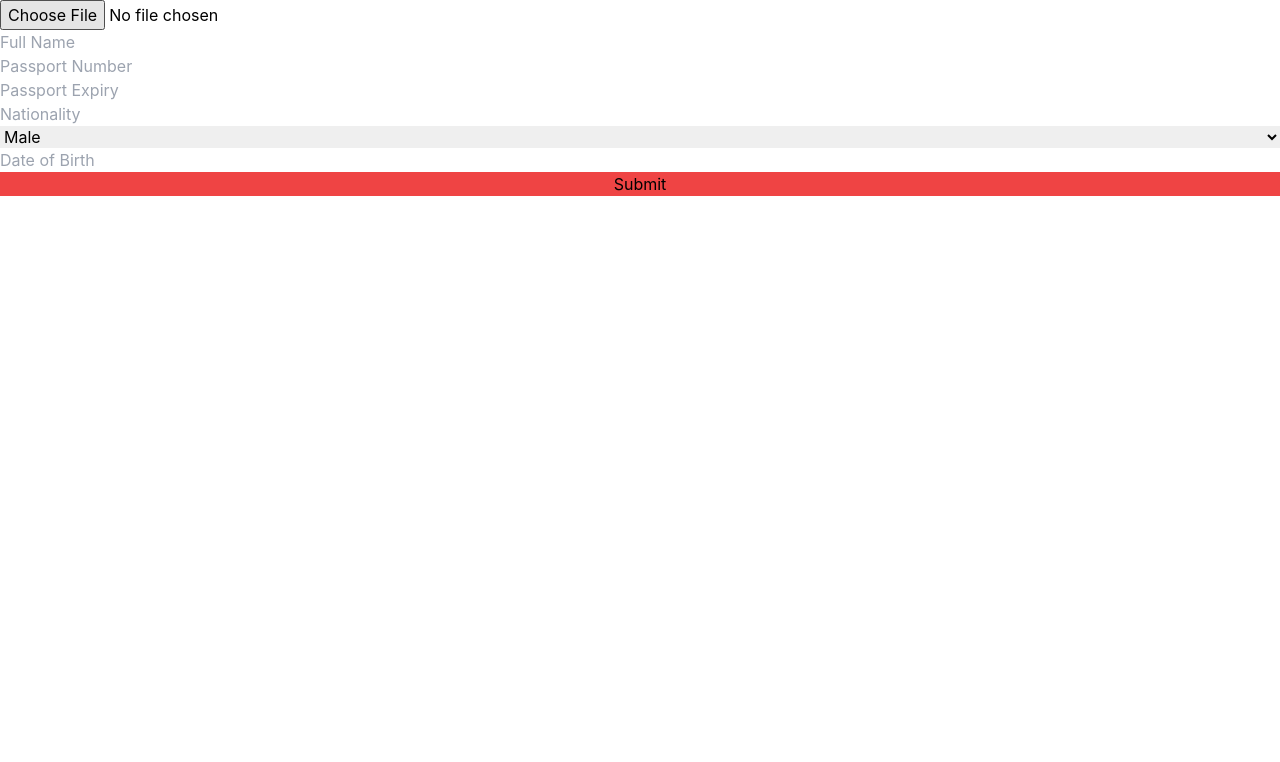
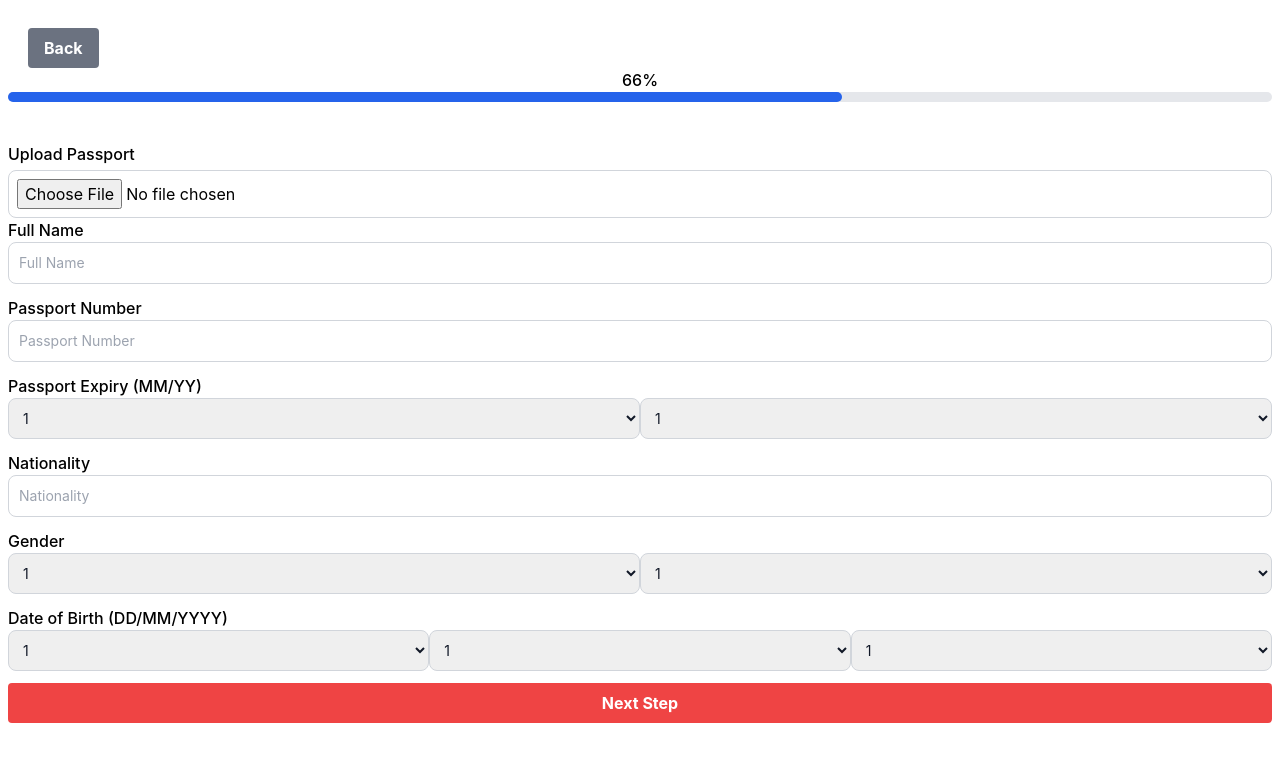
Before and after one commit to Service-Design-Studio/final-project-group-2-designerdz, a React (Create React App) app in the folder frontend/: page /passport in a window 1280 px wide. Shown: the top 762 px of the page. Built offline with nearby package versions, Linux system fonts and the light colour scheme.

Commit message:
beautifying pages

```diff
--- a/frontend/src/App.js
+++ b/frontend/src/App.js
@@ -4,7 +4,6 @@ import Landing from "./pages/Landing.js";
 import Details from "./pages/Details.js";
 import Passport from "./pages/Passport.js";
 import Review from "./pages/Review.js";
-import Login from "./pages/Login.js";
 import SignUp from "./pages/SignUp.js";
 import Restore from "./pages/Restore.js";
 
@@ -14,9 +13,6 @@ export default function App() {
 		<BrowserRouter>
 			<Routes>
 				<Route path="/" element={<Landing />} />
-
-				{/* <Route path="/landing" element= {<Landing/>}/> */}
-
 				<Route path="signup" element={<SignUp />} />
 				<Route path="/details" element={<Details />} />
 				<Route path="/passport" element={<Passport />} />
--- /dev/null
+++ b/frontend/src/components/BackButton.js
@@ -0,0 +1,9 @@
+export default function BackButton({ onClick}) {
+    return (
+      <button
+        className={"ml-5 mt-5 bg-gray-500 hover:bg-gray-700 text-white font-bold py-2 px-4 rounded w-0.8"}
+        onClick={onClick} >
+        Back
+      </button>
+    );
+  }
--- /dev/null
+++ b/frontend/src/components/FormFill.js
@@ -0,0 +1,17 @@
+export default function FormFill({ text }) {
+    return (
+        <div class="mb-3">
+        <label
+            className="block font-medium">
+                {text}
+        </label>
+        <input
+            type="text"
+            className="border border-gray-300 text-gray-900 text-sm rounded-lg focus:ring-blue-500 focus:border-blue-500 block w-full p-2.5 dark:border-gray-600 dark:placeholder-gray-400 dark:focus:ring-blue-500 dark:focus:border-blue-500"
+            placeholder={text}
+            // TODO: Figure out what this is
+            // {...register(text, {})}
+        />
+        </div>
+    );
+}
--- /dev/null
+++ b/frontend/src/components/ProgressBar.js
@@ -0,0 +1,16 @@
+import React from "react";
+
+export default function ProgressBar({percent}) {
+  return (
+    <div>
+        <div className="text-base font-medium text-center">
+            {percent}
+        </div>
+        <div className="w-full bg-gray-200 rounded-full h-2.5">
+            <div className="bg-blue-600 h-2.5 rounded-full"
+                    style={{width: percent}}>
+        </div>
+        </div>
+    </div>
+  );
+}
--- a/frontend/src/pages/Details.js
+++ b/frontend/src/pages/Details.js
@@ -1,5 +1,7 @@
 import { useNavigate } from "react-router-dom";
 import { useForm } from "react-hook-form";
+import BackButton from "../components/BackButton";
+import ProgressBar from "../components/ProgressBar";
 
 export default function Details() {
 	const navigate = useNavigate();
@@ -14,43 +16,81 @@ export default function Details() {
 	};
 	console.log(errors);
 	return (
+		<div className="m-2">
+			<div className="mb-10">
+				<BackButton	onClick={() => navigate("/")}/>
+				<ProgressBar percent="33%" />
+			</div>
+
 			<form onSubmit={handleSubmit(onSubmit)}>
 				<div>
-				<select {...register("Title", { required: true })}>
+					<label
+						className="block font-medium">
+							Given Name
+					</label>
+
+					<div className="flex">
+						<select
+							className="inline-flex items-center px-3 text-sm border border-r-0 border-gray-300 rounded-l-md dark:text-gray-400 dark:border-gray-600"
+							{...register("Title", { required: true })}>
 							<option value="Mr">Mr</option>
 							<option value="Mrs">Mrs</option>
 							<option value="Ms">Ms</option>
 							<option value="Mdm">Mdm</option>
 							<option value="Dr">Dr</option>
 						</select>
+
 						<input
 							type="text"
+							class="rounded-none rounded-r-lg border focus:ring-blue-500 focus:border-blue-500 block flex-1 min-w-0 w-full text-sm border-gray-300 p-2.5 dark:border-gray-600 dark:placeholder-gray-400 dark:focus:ring-blue-500 dark:focus:border-blue-500"
 							placeholder="Last / Display Name"
 							{...register("Last / Display Name", { required: true })}
 						/>
+					</div>
 
-				<h3>
+					<h3 className="opacity-50 text-xs mb-2">
 						This is how you will be acknowledged on PayLah! and
 						digibank.
-					<a href="google.com"> Find out more</a>
+						<a
+							className="underline text-blue-600 hover:text-blue-800 visited:text-purple-600"
+							href="https://google.com">
+							Find out more
+						</a>
 					</h3>
 				</div>
+
+				<div class="mb-3">
+					<label
+						className="block font-medium">
+							Email Address
+					</label>
 					<input
-				className="w-full"
+						type="email"
+						className="border border-gray-300 text-gray-900 text-sm rounded-lg focus:ring-blue-500 focus:border-blue-500 block w-full p-2.5 dark:border-gray-600 dark:placeholder-gray-400 dark:focus:ring-blue-500 dark:focus:border-blue-500"
+						placeholder="Email Address (Optional)"
+						{...register("Email Address (Optional)", {})}
+					/>
+				</div>
+
+				<div class="mb-3">
+					<label
+						className="block font-medium">
+							Phone Number
+					</label>
+					<input
 						type="number"
+						className="border border-gray-300 text-gray-900 text-sm rounded-lg focus:ring-blue-500 focus:border-blue-500 block w-full p-2.5 dark:border-gray-600 dark:placeholder-gray-400 dark:focus:ring-blue-500 dark:focus:border-blue-500"
 						placeholder="Phone Number"
 						{...register("Phone Number", { required: true })}
 					/>
-			<input
-				className="w-full"
-				type="email"
-				placeholder="Email Address (Optional)"
-				{...register("Email Address (Optional)", {})}
-			/>
+				</div>
+
 				<input
 					className="w-full bg-red-500 hover:bg-red-800 text-white font-bold py-2 px-4 rounded"
 					type="submit"
+					value="Next Step"
 				/>
 			</form>
+		</div>
 	);
 }
--- a/frontend/src/pages/FamilyDetails.js
+++ /dev/null
@@ -1 +0,0 @@
-// Just a placeholder page
--- a/frontend/src/pages/Login.js
+++ /dev/null
@@ -1,36 +0,0 @@
-import { useForm } from "react-hook-form";
-import { useNavigate } from "react-router-dom";
-
-export default function Login() {
-  const {
-    register,
-    handleSubmit,
-    formState: { errors },
-  } = useForm();
-  const navigate = useNavigate();
-  const onSubmit = (data) => {
-    console.log("Submitted");
-    console.log(data);
-    navigate("/landing");
-  };
-  console.log(errors);
-
-  // TODO: Think of how to use this form to get the login state. Should the loggedIn boolean be passed back up to App.js?
-  return (
-    <form
-      className="flex flex-col justify-around bg-gray-300 mx-0 my-auto px-2 py-4"
-      onSubmit={handleSubmit(onSubmit)}
-    >
-      <input
-        className="border border-solid border-red-400 rounded w-max mx-auto"
-        type="number"
-        placeholder="Mobile Number"
-        {...register("Mobile Number", { required: true, maxLength: 8 })}
-      />
-      <input
-        className="bg-red-700 text-white rounded w-max px-8 py-2 mx-auto my-4"
-        type="submit"
-      />
-    </form>
-  );
-}
--- a/frontend/src/pages/Passport.js
+++ b/frontend/src/pages/Passport.js
@@ -1,5 +1,8 @@
 import { useNavigate } from "react-router-dom";
 import { useForm } from "react-hook-form";
+import BackButton from "../components/BackButton";
+import ProgressBar from "../components/ProgressBar";
+import FormFill from "../components/FormFill";
 
 export default function Passport() {
 	const navigate = useNavigate();
@@ -15,42 +18,124 @@ export default function Passport() {
 	console.log(errors);
 
 	return (
-		<form onSubmit={handleSubmit(onSubmit)} className="flex flex-col ">
+		<div className="m-2">
+			<div className="mb-10">
+				<BackButton	onClick={() => navigate("/")}/>
+				<ProgressBar percent="66%" />
+			</div>
+
+			<form onSubmit={handleSubmit(onSubmit)}>
+				<div>
+					<label
+						className="block font-medium">
+							Upload Passport
+					</label>
+
 					<input
+						className="mt-1 w-full p-2 border border-gray-300 rounded-lg"
 						type="file"
 						placeholder="Passport"
 						{...register("Passport", { required: true })}
 					/>
+				</div>
+
+				<FormFill text="Full Name"/>
+				<FormFill text="Passport Number"/>
+
+				<div className="mb-3">
+					<label
+						className="block font-medium">
+							Passport Expiry (MM/YY)
+					</label>
+
+					{/* TODO: Make this button correctly to work with proper dates */}
+					<div className="flex">
+						<select
+							className="border border-gray-300 text-gray-900 text-sm rounded-lg focus:ring-blue-500 focus:border-blue-500 block w-full p-2.5 dark:border-gray-600 dark:placeholder-gray-400 dark:focus:ring-blue-500 dark:focus:border-blue-500"
+							{...register("Date of Birth", { required: true })}>
+							<option value="1">1</option>
+							<option value="2">2</option>
+							<option value="3">3</option>
+						</select>
+
+						<select
+							className="border border-gray-300 text-gray-900 text-sm rounded-lg focus:ring-blue-500 focus:border-blue-500 block w-full p-2.5 dark:border-gray-600 dark:placeholder-gray-400 dark:focus:ring-blue-500 dark:focus:border-blue-500"
+							{...register("Date of Birth", { required: true })}>
+							<option value="1">1</option>
+							<option value="2">2</option>
+							<option value="3">3</option>
+						</select>
+					</div>
+				</div>
+
+				<FormFill text="Nationality"/>
+
+				<div className="mb-3">
+					<label
+						className="block font-medium">
+							Gender
+					</label>
+
+					{/* TODO: Make this button clickable like pills upon selection */}
+					<div className="flex">
+						<select
+							className="border border-gray-300 text-gray-900 text-sm rounded-lg focus:ring-blue-500 focus:border-blue-500 block w-full p-2.5 dark:border-gray-600 dark:placeholder-gray-400 dark:focus:ring-blue-500 dark:focus:border-blue-500"
+							{...register("Date of Birth", { required: true })}>
+							<option value="1">1</option>
+							<option value="2">2</option>
+							<option value="3">3</option>
+						</select>
+
+						<select
+							className="border border-gray-300 text-gray-900 text-sm rounded-lg focus:ring-blue-500 focus:border-blue-500 block w-full p-2.5 dark:border-gray-600 dark:placeholder-gray-400 dark:focus:ring-blue-500 dark:focus:border-blue-500"
+							{...register("Date of Birth", { required: true })}>
+							<option value="1">1</option>
+							<option value="2">2</option>
+							<option value="3">3</option>
+						</select>
+					</div>
+				</div>
+
+				<div className="mb-3">
+					<label
+						className="block font-medium">
+							Date of Birth (DD/MM/YYYY)
+					</label>
+
+					{/* TODO: Make this button correctly to work with proper dates */}
+					<div className="flex">
+						<select
+							className="border border-gray-300 text-gray-900 text-sm rounded-lg focus:ring-blue-500 focus:border-blue-500 block w-full p-2.5 dark:border-gray-600 dark:placeholder-gray-400 dark:focus:ring-blue-500 dark:focus:border-blue-500"
+							{...register("Date of Birth", { required: true })}>
+							<option value="1">1</option>
+							<option value="2">2</option>
+							<option value="3">3</option>
+						</select>
+
+						<select
+							className="border border-gray-300 text-gray-900 text-sm rounded-lg focus:ring-blue-500 focus:border-blue-500 block w-full p-2.5 dark:border-gray-600 dark:placeholder-gray-400 dark:focus:ring-blue-500 dark:focus:border-blue-500"
+							{...register("Date of Birth", { required: true })}>
+							<option value="1">1</option>
+							<option value="2">2</option>
+							<option value="3">3</option>
+						</select>
+
+						<select
+							className="border border-gray-300 text-gray-900 text-sm rounded-lg focus:ring-blue-500 focus:border-blue-500 block w-full p-2.5 dark:border-gray-600 dark:placeholder-gray-400 dark:focus:ring-blue-500 dark:focus:border-blue-500"
+							{...register("Date of Birth", { required: true })}>
+							<option value="1">1</option>
+							<option value="2">2</option>
+							<option value="3">3</option>
+						</select>
+					</div>
+				</div>
+
 				<input
-				type="text"
-				placeholder="Full Name"
-				{...register("Full Name", { required: true })}
+					className="w-full bg-red-500 hover:bg-red-800 text-white font-bold py-2 px-4 rounded"
+					type="submit"
+					value="Next Step"
 				/>
-			<input
-				type="text"
-				placeholder="Passport Number"
-				{...register("Passport Number", { required: true })}
-			/>
-			<input
-				type="datetime"
-				placeholder="Passport Expiry"
-				{...register("Passport Expiry", {})}
-			/>
-			<input
-				type="text"
-				placeholder="Nationality"
-				{...register("Nationality", { required: true })}
-			/>
-			<select {...register("Gender", { required: true })}>
-				<option value="Male">Male</option>
-				<option value="Female">Female</option>
-			</select>
-			<input
-				type="datetime"
-				placeholder="Date of Birth"
-				{...register("Date of Birth", { required: true })}
-			/>
-			<input type="submit" className="w-full bg-red-500" />
 			</form>
+		</div>
 	);
 }
```
Also changed, not shown: frontend/src/pages/Landing.js (+6 -3 lines), frontend/src/pages/Review.js (+14 -2 lines), frontend/src/pages/SignUp.js (+19 -7 lines), 1 other file (tests, documents, lock files or other folders). Lines whose indentation alone changed are shown as unchanged.
